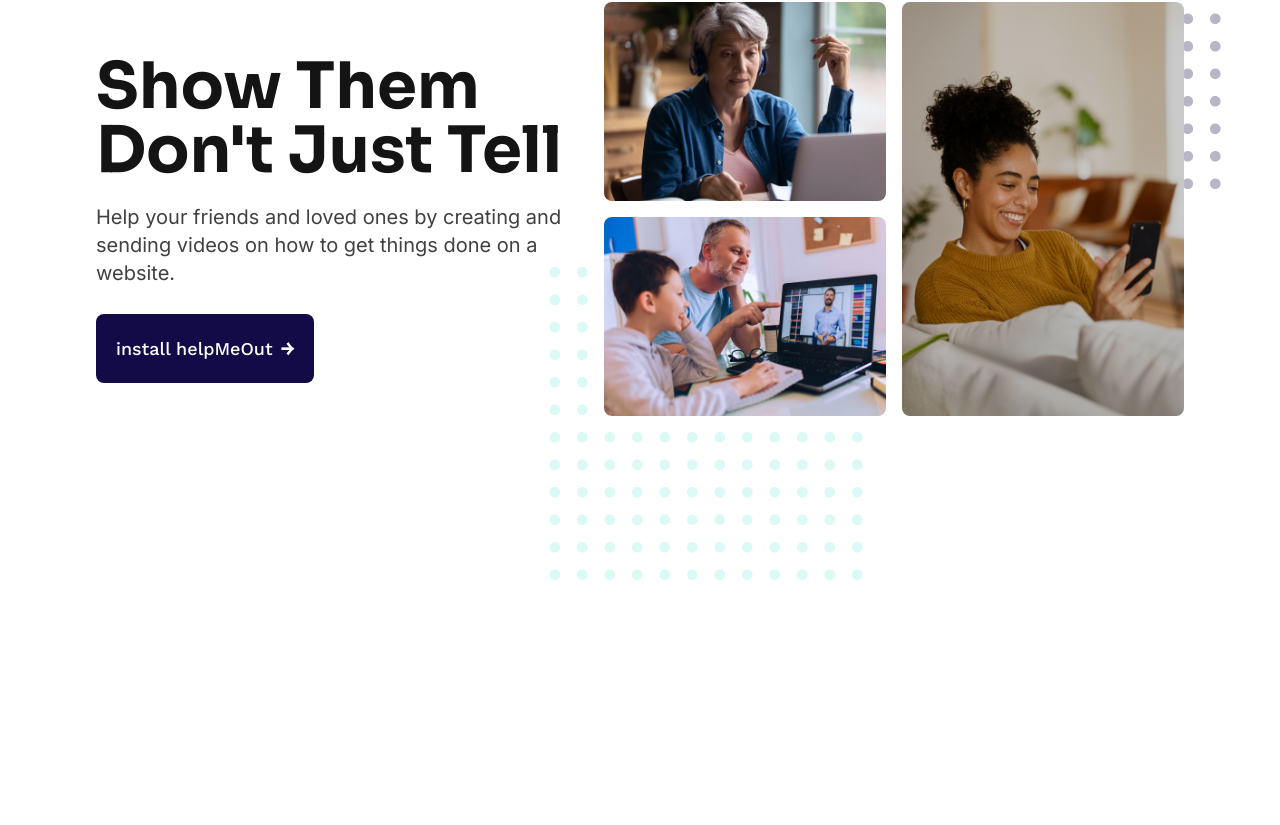
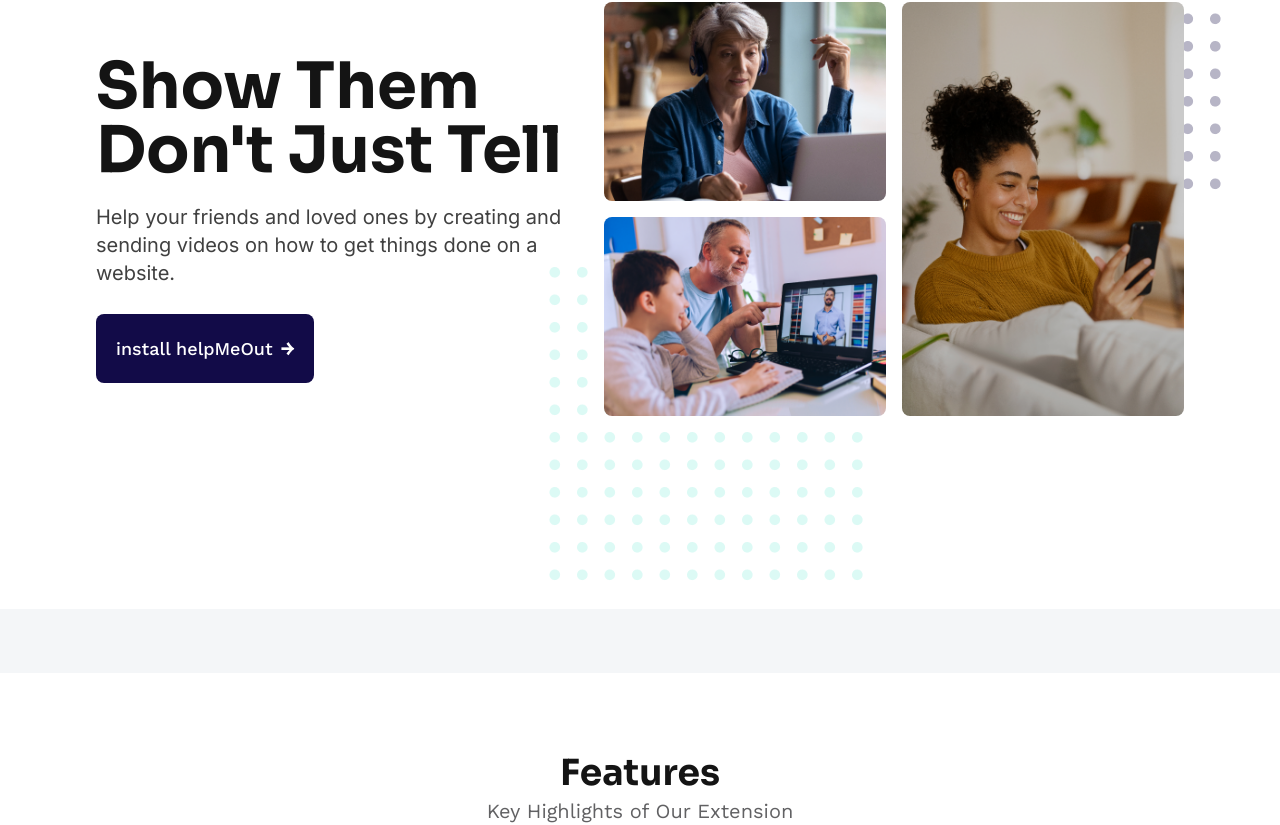
Before and after one commit to Prechyious/hng-stage-five, a React (Vite) app in the folder task-one/: page / in a window 1280 px wide. Shown: the part 256-1081 px from the top of the page. Before the commit the page ends 865 px from the top, so only its background shows below. Built offline with nearby package versions, Linux system fonts and the light colour scheme.

Commit message:
task-one: features section

```diff
--- /dev/null
+++ b/task-one/src/components/Features.jsx
@@ -0,0 +1,14 @@
+const Features = () => {
+    return (
+        <section className="mt-20">
+            <h2 className="text-headings text-center font-sora font-bold text-4xl mb-1">
+                Features
+            </h2>
+            <p className="text-center font-workSans text-xl text-[#616163]">
+                Key Highlights of Our Extension
+            </p>
+        </section>
+    );
+};
+
+export default Features;
--- a/task-one/src/pages/Home.jsx
+++ b/task-one/src/pages/Home.jsx
@@ -1,3 +1,4 @@
+import Features from "../components/Features";
 import HeroSection from "../components/HeroSection";
 import Nav from "../components/Nav";
 
@@ -6,6 +7,8 @@ const Home = () => {
         <>
             <Nav />
             <HeroSection />
+            <div className="h-16 bg-[#F4F6F8]"></div>
+            <Features />
         </>
     );
 };
```
